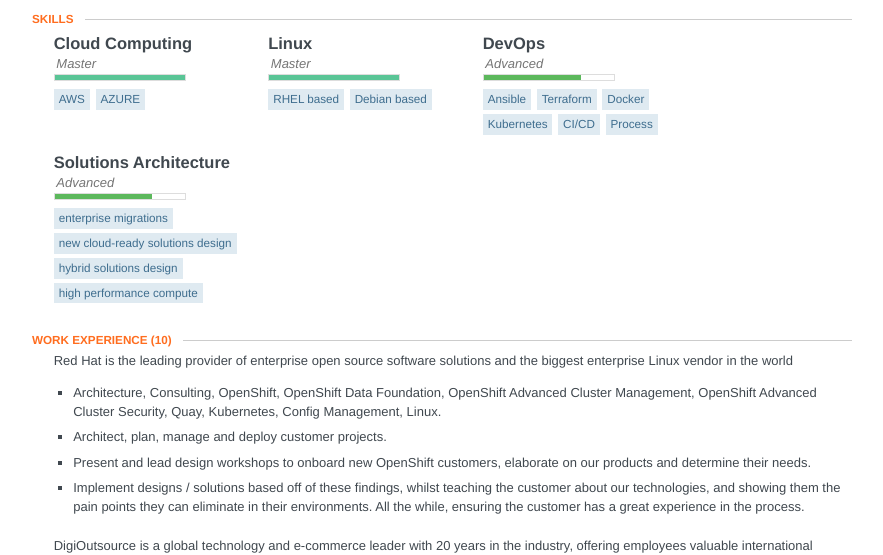
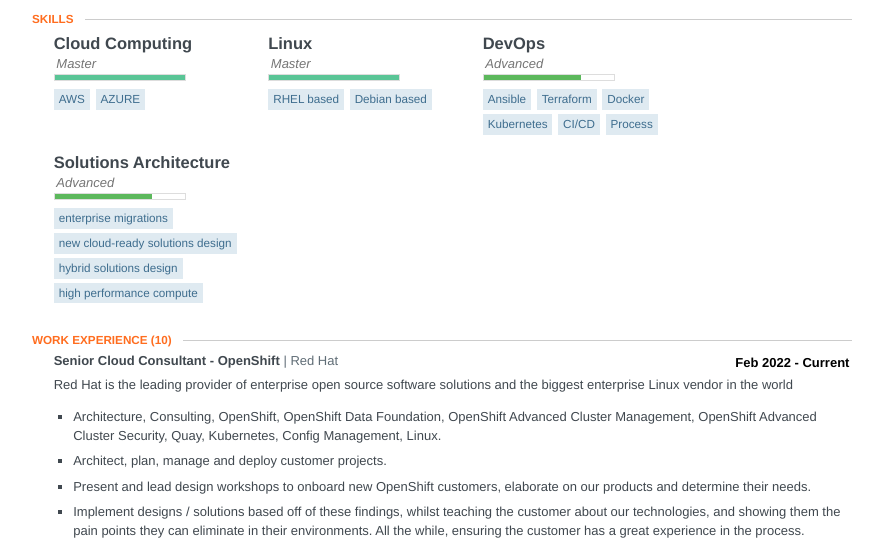
Before and after one commit to jeromeza/jerome.sheed.co.za, a plain HTML site: page index.html in a window 1280 px wide. Shown: the part 260-815 px from the top of the page, without its empty margins (198-1081 px from the left). Drawn offline with Linux system fonts and the light colour scheme.

Commit message:
updating

```diff
--- a/index.html
+++ b/index.html
@@ -901,6 +901,17 @@ section .location {
       <section id="work">
         <section class="work-item">
 
+          <label for="work-item-0"></label>
+
+          <header class="clear">
+            <div class="date">
+              <span class="startDate">Feb 2022</span>
+              <span class="endDate">- Current</span>
+            </div>
+            <div class="position">Senior Cloud Consultant - OpenShift</div>
+            <div class="company">Red Hat</div>
+          </header>
+
            <div class="item" id="work-item">
             <div class="summary"><p><p>Red Hat is the leading provider of enterprise open source software solutions and the biggest enterprise Linux vendor in the world</p></p></div>
             <ul class="highlights">
```
